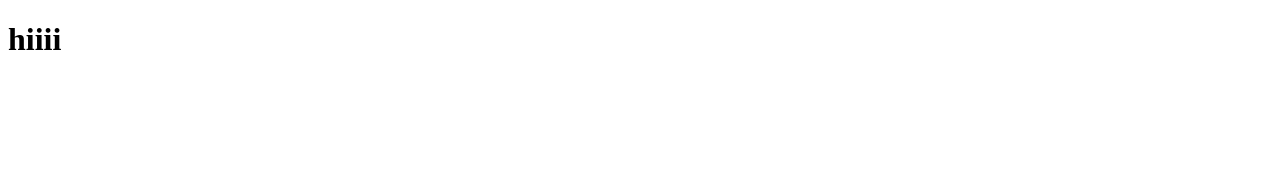
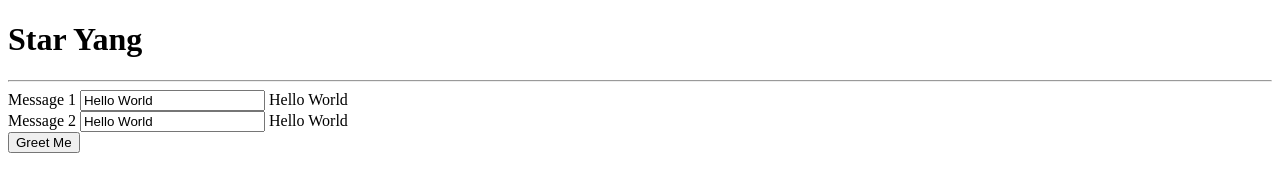
Before and after one commit to MIEouo/learnVue, a plain HTML site: page index.html in a window 1280 px wide. Drawn offline with nearby package versions, Linux system fonts and the light colour scheme.

Commit message:
lab1.1.1 index

```diff
--- a/index.html
+++ b/index.html
@@ -1,11 +1,47 @@
 <!DOCTYPE html>
 <html lang="en">
+
 <head>
     <meta charset="UTF-8">
     <meta name="viewport" content="width=device-width, initial-scale=1.0">
     <title>Document</title>
 </head>
+
+
+<script src="https://cdn.jsdelivr.net/npm/vue/dist/vue.js"></script>
+
 <body>
-    <h1>hiiii</h1>
+    <h1>
+        Star Yang
+    </h1>
+    <div id="app">
+        <hr>
+        <label>Message 1</label>
+        <input type="text" v-model="message1" placeholder="message1">
+        {{message1}}<br>
+        <label>Message 2</label>
+        <input type="text" v-model="message2" placeholder="message2">
+        {{message2}}<br>
+        <button @click="greet">Greet Me</button>
+    </div>
+
+    <script>
+        const App = new Vue({
+            el: '#app',
+            data: {
+                message1: 'Hello World',
+                message2: 'Hello World',
+            },
+            methods: {
+                greet: function (event) {
+                    App.message1 = "kia ora";
+                    App.message2 = "kia ora";
+                }
+            }
+        })
+
+    </script>
+
 </body>
+
 </html>
```
